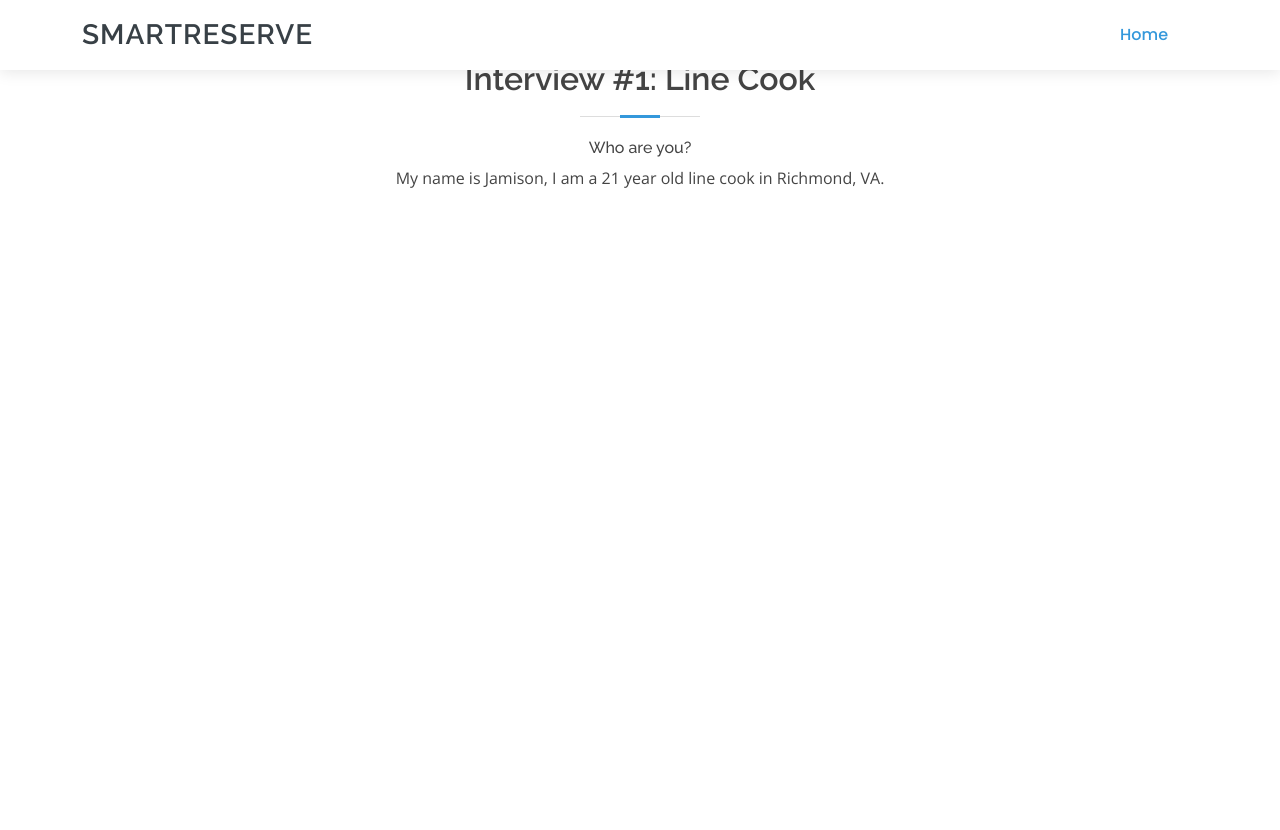
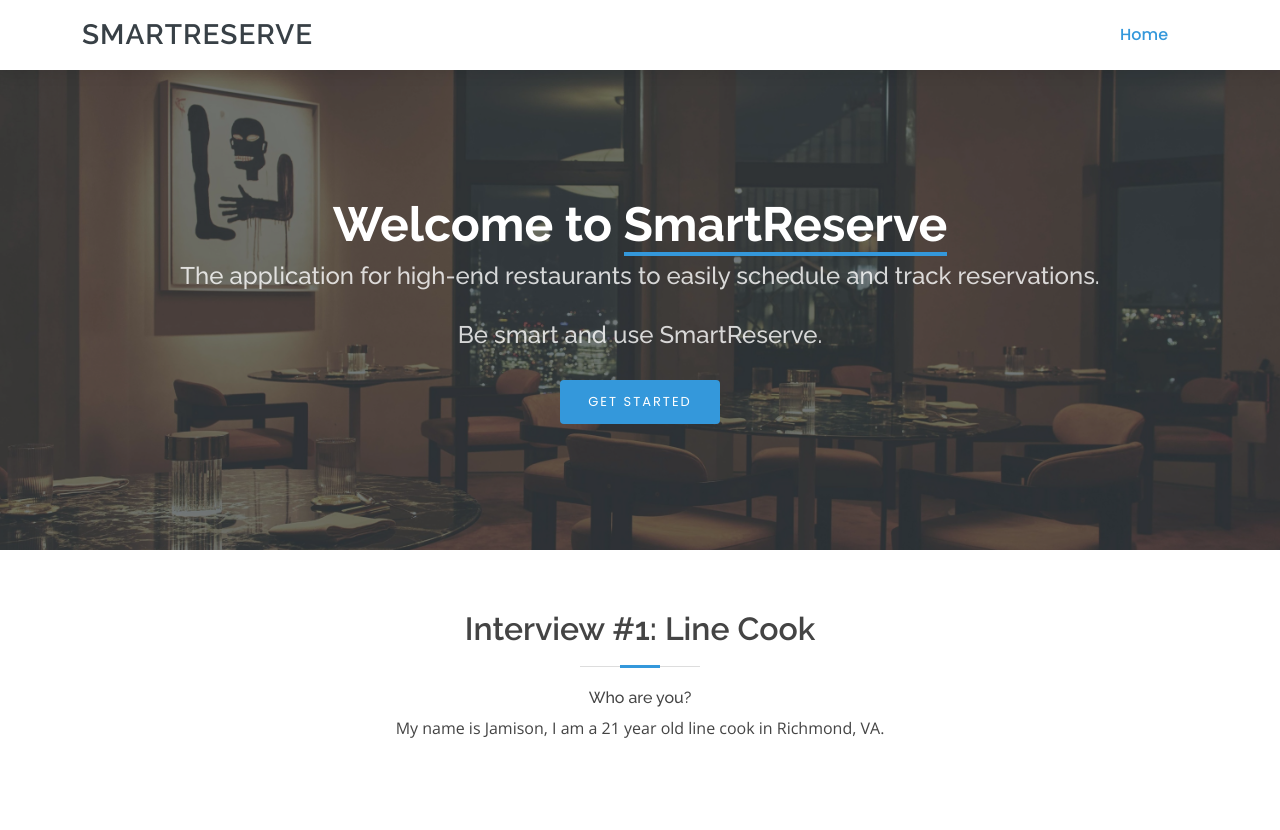
Before and after one commit to morganhardin/TeamBlue, a plain HTML site: page Website/interview_page.html in a window 1280 px wide. Before the commit the page ends 800 px from the top, so only its background shows below. Drawn offline with nearby package versions, Linux system fonts and the light colour scheme.

Commit message:
formatting fix

```diff
--- a/Website/interview_page.html
+++ b/Website/interview_page.html
@@ -48,7 +48,15 @@
       </div>
     </div>
   </header><!-- End Header -->
-
+  <section id="hero" class="d-flex flex-column justify-content-center align-items-center">
+    <div class="container text-center text-md-left" data-aos="fade-up">
+      <h1>Welcome to <span>SmartReserve</span></h1>
+      <h2>The application for high-end restaurants to easily schedule and track reservations.</h2>
+      <h2>Be smart and use SmartReserve.</h2>
+      <a href="index.html" class="btn-get-started">Get Started</a>
+    </div>
+  </section><!-- End Hero -->
+  <main id="main">
     <section id="pvs" class="pvs">
       <div class = "container">
         <div class="section-title">
@@ -58,6 +66,8 @@
         </div>
       </div>
     </section>
+  </main><!-- End #main -->
+
 
   <a href="#" class="back-to-top d-flex align-items-center justify-content-center"><i class="bi bi-arrow-up-short"></i></a>
 
```
Lines whose indentation alone changed are shown as unchanged.
